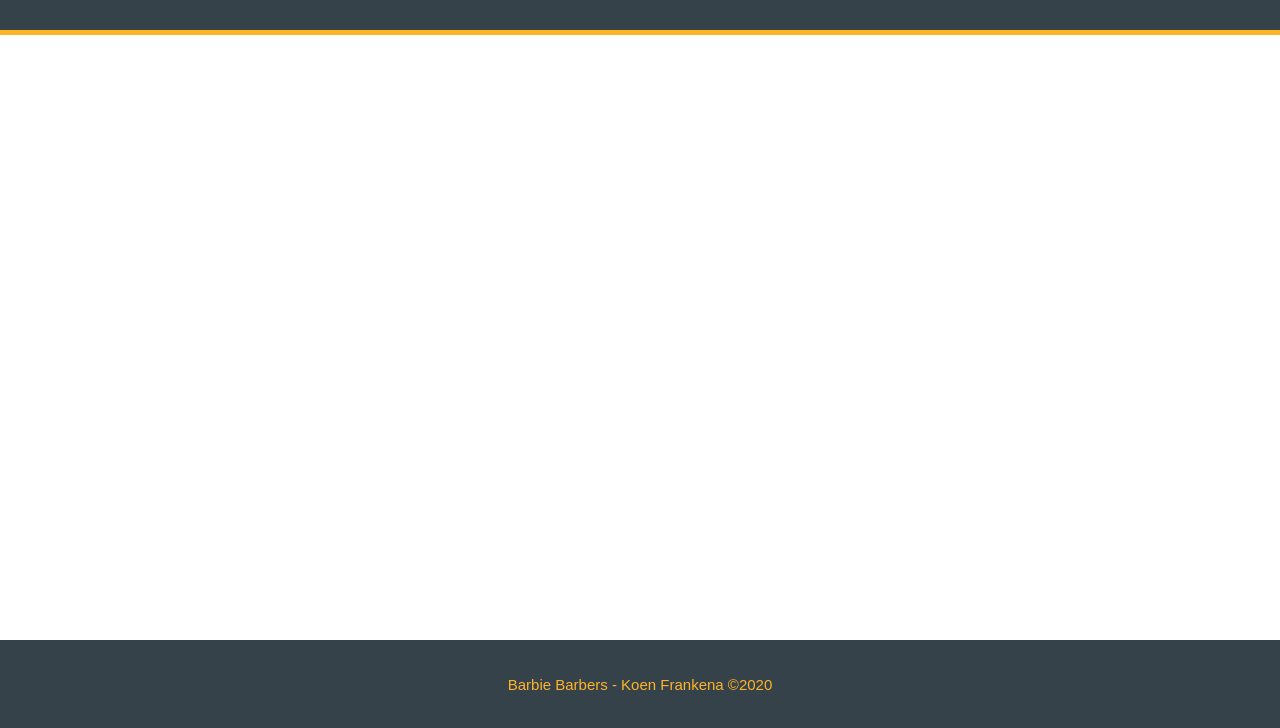
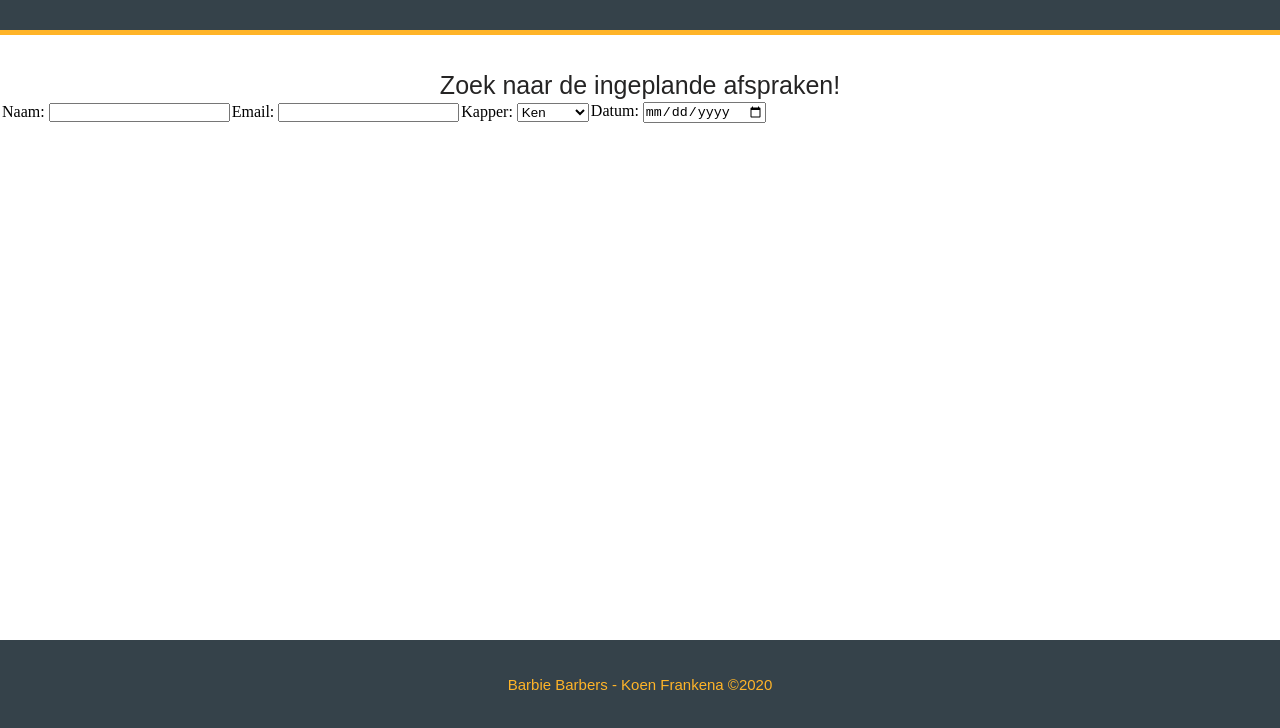
Before and after one commit to KoenieFrankenstein/Kappersproject, a website: page public/kapper.html in a window 1280 px wide. Shown: the part 70-798 px from the top of the page. Drawn offline with Linux system fonts and the light colour scheme.

Commit message:
inputs toegevoegd

```diff
--- a/public/Style/kapper.css
+++ b/public/Style/kapper.css
@@ -0,0 +1,6 @@
+.intro{
+    color: rgb(37, 36, 36);
+    text-align: Center;
+    font-family: sans-serif;
+    font-size: 25px;
+}
--- a/public/kapper.html
+++ b/public/kapper.html
@@ -18,7 +18,41 @@
                 <h3 class="link"><a class="link" href="index.html">Home</a></h3>
             </div>
 
-            <!-- je shit -->
+            <div>
+                <br><br>
+                <p class="intro">Zoek naar de ingeplande afspraken!</p>
+
+                <table>
+                    <tr class="inputs">
+                        <td>
+                            <label>Naam:</label>
+                            <input type="text">
+                        </td>
+                        <td>
+                            <label>Email:</label>
+                            <input type="email">
+                        </td>
+                        <td>
+                            <label>Kapper:</label>
+                            <select>
+                                <option disabled>Kappers</option>
+                                <option id="ken">Ken</option>
+                                <option id="barbie">Barbie</option>
+                                <option id="samson">Samson</option>
+                                <option id="gert">Gert</option>
+                            </select>
+                        </td>
+                        <td>
+                            <label>Datum:</label>
+                            <input type="date">
+                        </td>
+                    </tr>
+                    <tr>
+
+                    </tr>
+                </table>
+            </div>
+
 
         </div>
         <div class="space"></div>
```
